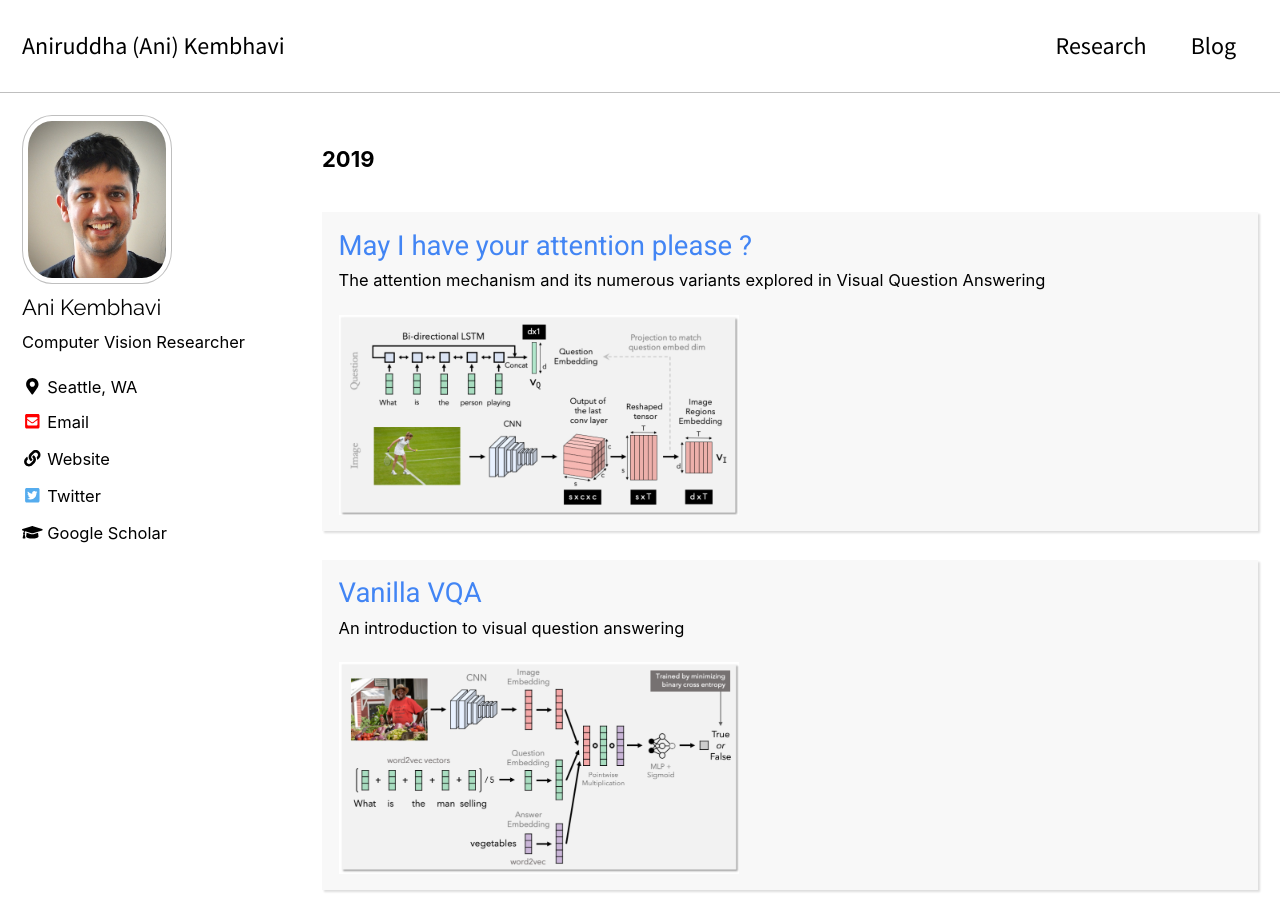
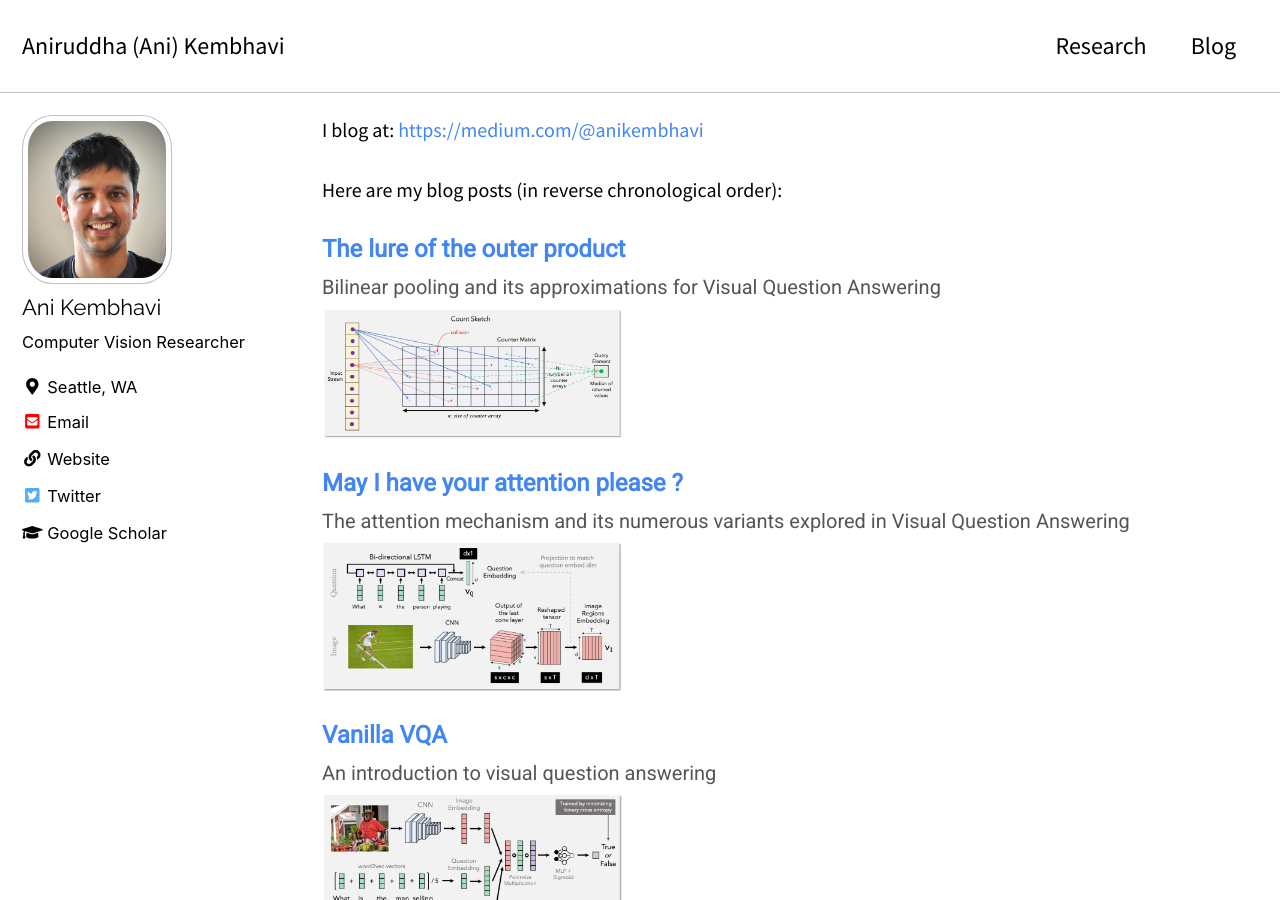
Before and after one commit to anikem/anikem.github.io, a Jekyll site: the page built from blog.html, in a window 1280 px wide and 900 px high. Built offline with Jekyll 4.4.1, drawn with Linux system fonts in a browser that asks for light colours; cached includes are drawn as plain includes; nearby versions of some CDN libraries; some web fonts are replaced.

Commit message:
Add blog post page and new images for outer product blog post

```diff
--- /dev/null
+++ b/_includes/blog_post.html
@@ -0,0 +1,8 @@
+<div>
+  <blogposttitle><a href="{{ include.url }}">{{ include.title }}</a></blogposttitle>
+  <p class="blog-post"></p>
+  <blogpostsubtitle>{{ include.subtitle }}</blogpostsubtitle>
+  <p class="blog-post"></p>
+  <a href="{{ include.url }}"><img src="{{ include.image }}" width="300"></a>
+</div>
+<p></p>
--- a/_sass/minimal-mistakes/_archive.scss
+++ b/_sass/minimal-mistakes/_archive.scss
@@ -67,6 +67,29 @@ font-weight: 400;
 font-family: $roboto;
 color: #000000;
 }
+
+div.blog-post {
+  background-color: #FFF;
+  padding-left: 0.75em;
+  padding-top: 0.75em;
+  padding-bottom: 0.75em;
+  box-shadow: 4px 4px 2px #dddddd;
+}
+
+blogposttitle {
+ font-size: 24px;
+ font-weight: 600;
+ font-family: 'Roboto', sans-serif;
+}
+
+blogpostsubtitle {
+ font-size: 20px;
+ font-weight: 300;
+ font-family: 'Roboto', sans-serif;
+ color: #555555;
+}
+
+p.blog-post { margin: 5px 0;}
 
 a.homepage:link {
  text-decoration:  none;
@@ -246,6 +269,7 @@ div.papertext-post {
 
 p.papertext { margin: 10px 0;}
 p.papertext-post { margin: 10px 0;}
+
 
 /* ==========================================================================
    ARCHIVE
--- a/blog.html
+++ b/blog.html
@@ -1,5 +1,38 @@
 ---
-layout: posts
+layout: single
 author_profile: true
 classes: wide
 ---
+
+I blog at: <a class="homepage" target="_blank" href="https://medium.com/@anikembhavi">https://medium.com/@anikembhavi</a>
+<br>
+&nbsp;
+<p>
+Here are my blog posts (in reverse chronological order):
+
+<p>
+
+{% include blog_post.html
+  image="/assets/images/outer-product-count-sketch.png"
+  url="https://medium.com/ai2-blog/the-lure-of-the-outer-product-4addd2e7f95e"
+  title="The lure of the outer product"
+  subtitle="Bilinear pooling and its approximations for Visual Question Answering"
+%}
+
+<p>
+
+{% include blog_post.html
+  image="/assets/images/attention-q-i.png"
+  url="https://medium.com/ai2-blog/may-i-have-your-attention-please-eb6cfafce938"
+  title="May I have your attention please ?"
+  subtitle="The attention mechanism and its numerous variants explored in Visual Question Answering"
+%}
+
+<p>
+
+{% include blog_post.html
+  image="/assets/images/vanilla-vqa-multiple-choice.png"
+  url="https://medium.com/ai2-blog/vanilla-vqa-adcaaaa94336"
+  title="Vanilla VQA"
+  subtitle="An introduction to visual question answering"
+%}
```
Also changed, not shown: assets/images/outer-product-basic-mcb.png (added), assets/images/outer-product-basic.png (added), assets/images/outer-product-count-sketch.png (added), assets/images/outer-product-mfb.png (added), assets/images/outer-product-mutan.png (added), assets/images/outer-product-with-attention.png (added), 6 other files.
